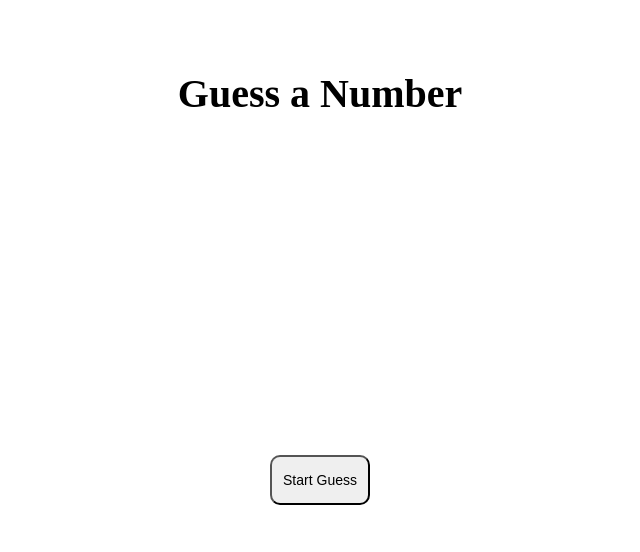
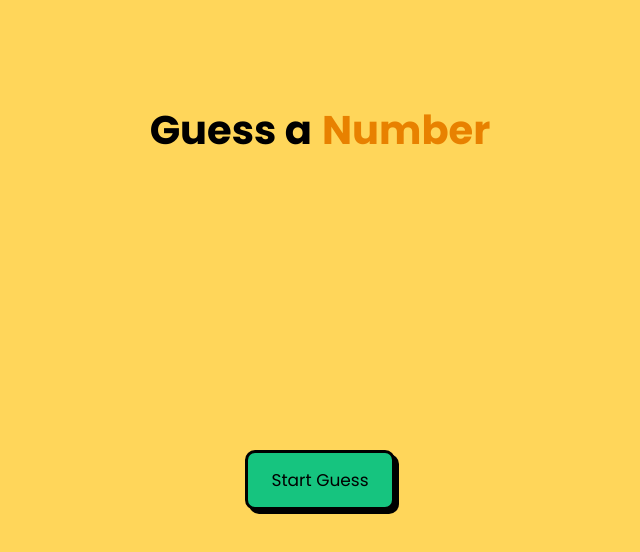
Before and after one commit to rjbelleza/number-guessing-game, a plain HTML site: page index.html in a window 1280 px wide. Shown: the whole page, without its empty margins (320-960 px from the left). Drawn offline with Linux system fonts and the light colour scheme.

Commit message:
Added number images

```diff
--- a/index.html
+++ b/index.html
@@ -7,7 +7,10 @@
     <title> Number Guessing Game </title>
 </head>
 <body>
-    <h1 id="heading"> Guess a Number </h1>
+    <div class="heading">
+        <h1 id="heading1"> Guess a </h1>
+        <h1 id="heading2"> Number </h1>
+    </div>
     <div class="guess-container">
         <h2 id="clue"></h2>
         <img id="arrow-clue">
--- a/style.css
+++ b/style.css
@@ -1,3 +1,13 @@
+@font-face {
+    font-family: Poppins-bold;
+    src: url(Poppins-Bold.ttf);
+}
+
+@font-face {
+    font-family: Poppins-reg;
+    src: url(Poppins-Regular.ttf);
+}
+
 * {
     box-sizing: border-box;
     padding: 0;
@@ -12,19 +22,37 @@ body {
     height: 100vh;
     width: 100vw;
     gap: 20px;
+    background-color: #ffd65a;
 }
 
-#heading {
+.heading {
+    display: flex;
     position: fixed;
-    top: 70px;
+    top: 100px;
     font-size: 40px;
+    font-family: Poppins-bold;
+    gap: 10px;
+}
+
+#heading1 {
+    font-size: 1em;
+    color: black;
+}
+
+#heading2 {
+    font-size: 1em;
+    color: #e88100;
 }
 
 #start-btn {
-    height: 50px;
-    width: 100px;
+    height: 60px;
+    width: 150px;
+    border: 3px solid black;
     border-radius: 10px;
-    font-size: 14px;
+    box-shadow: 4px 4px black;
+    font-size: 17px;
+    background-color: #16c47f;
+    font-family: Poppins-reg;
 }
 
 #input-guess {
@@ -38,7 +66,7 @@ body {
 }
 
 #start-btn:hover {
-    background-color: rgb(186, 186, 254);
+    background-color: hsl(156, 80%, 58%);
     cursor: pointer;
 }
 
```
Also changed, not shown: Poppins-Bold.ttf (added), Poppins-Regular.ttf (added), number images/eight.png (added), number images/six.png (added), number images/three.png (added), number images/two.png (added).
